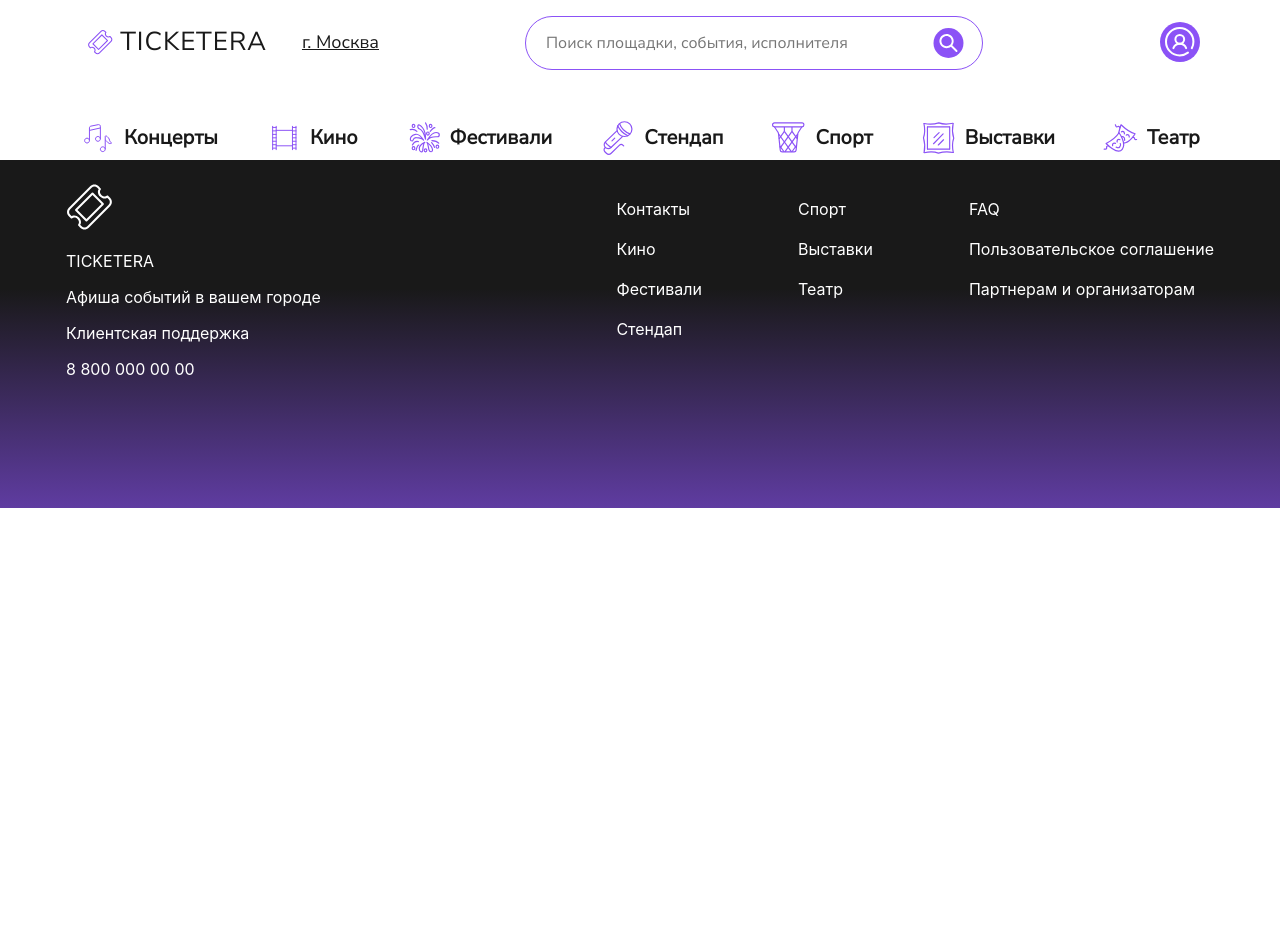
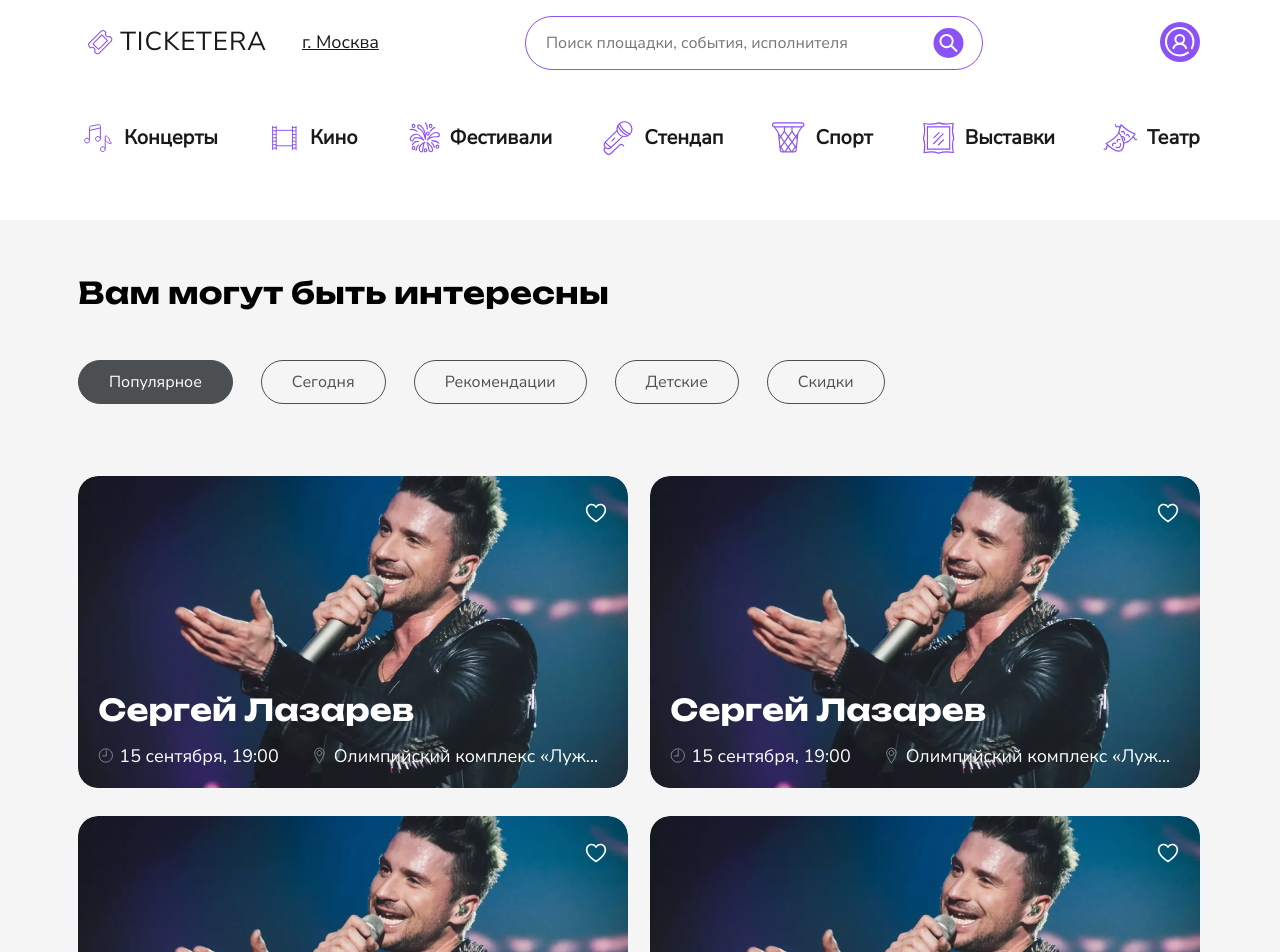
Before and after one commit to by-the-ticket-take-the-ride/frontend, a React (Create React App) app: page / in a window 1280 px wide. Shown: the top 952 px of the page. Before the commit the page ends 800 px from the top, so only its background shows below. Built offline with nearby package versions, Linux system fonts and the light colour scheme.

Commit message:
Feat: почти доделал главную

```diff
--- a/src/App.jsx
+++ b/src/App.jsx
@@ -1,10 +1,13 @@
 import "./App.css";
 import Header from "./components/Header/Header";
 import Footer from "./components/Footer/Footer";
+import EventCards from "./components/EventCards/EventCards";
+
 function App() {
   return (
     <div className="App">
       <Header />
+      <EventCards />
       <Footer />
     </div>
   );
--- a/src/components/Buttons/Button/Button.css
+++ b/src/components/Buttons/Button/Button.css
@@ -50,6 +50,11 @@
   color: #fff;
 }
 
+.button_type_gray-outlined {
+  border-color: #4c4f52;
+  color: #4c4f52;
+}
+
 .button_type_disabled {
   background-color: #9a9a9a;
   border-color: #9a9a9a;
--- a/src/components/Buttons/Button/Button.jsx
+++ b/src/components/Buttons/Button/Button.jsx
@@ -11,6 +11,7 @@ const Button = ({
   lightOutlined,
   dark,
   darkOutlined,
+  grayOutlined,
   gradient,
   type,
   url,
@@ -25,6 +26,7 @@ const Button = ({
     lightOutlined ? "button_type_light-outlined" : null,
     dark ? "button_type_dark" : null,
     darkOutlined ? "button_type_dark-outlined" : null,
+    grayOutlined ? "button_type_gray-outlined" : null,
     gradient ? "button_type_gradient" : null,
   ];
   const style = styles.filter((style) => style !== null);
--- /dev/null
+++ b/src/components/EventCards/EventCards.css
@@ -0,0 +1,60 @@
+.event-cards {
+  padding: 60px 15px 117px;
+  margin: 60px 0 117px;
+  background-color: rgba(154, 154, 154, 0.10);
+}
+
+.event-cards__container {
+  max-width: 1124px;
+  margin: 0 auto;
+  display: flex;
+  flex-direction: column;
+}
+
+.event-cards__title {
+  color: #000;
+  font-family: Unbounded, Arial, Helvetica, sans-serif;
+  font-size: 30px;
+  font-weight: 700;
+  line-height: 31.8px;
+  letter-spacing: 0.15px;
+  margin: 0 0 48px;
+}
+
+.event-cards__buttons {
+  display: flex;
+  align-items: center;
+  gap: 28px;
+  margin-bottom: 72px;
+}
+
+.event-cards__buttons-button {
+  padding: 10px 30px;
+  border-radius: 50px;
+  font-size: 16px;
+  line-height: 22px;
+  font-weight: 400;
+  font-family: 'Nunito Sans', Arial, Helvetica, sans-serif;
+}
+
+.event-cards__buttons-button_active {
+  background-color: #4c4f52;
+  color: #fff;
+}
+
+.event-cards__list {
+  display: grid;
+  grid-template-columns: repeat(2, 1fr);
+  gap: 28px 20px;
+  margin-bottom: 72px;
+}
+
+.event-cards__button {
+  padding: 12px 47px;
+  border-radius: 50px;
+  font-size: 16px;
+  line-height: 22px;
+  font-weight: 400;
+  margin: 0 auto;
+  min-width: 106px;
+}
--- /dev/null
+++ b/src/components/EventCards/EventCards.jsx
@@ -0,0 +1,41 @@
+import Button from "../Buttons/Button/Button";
+import React from "react";
+import EventCard from "../EventCard/EventCard";
+import "./EventCards.css";
+import { eventCardsData } from "../EventCard/test-data/eventCardsData";
+import eventCardsButtonData from "./eventCardsButtonData.json";
+
+const EventCards = () => {
+  const [buttonId, setButtonId] = React.useState(0);
+  return (
+    <section className="event-cards">
+      <div className="event-cards__container">
+        <h2 className="event-cards__title">Вам могут быть интересны</h2>
+        <div className="event-cards__buttons">
+          {eventCardsButtonData.map((item, index) => (
+            <Button
+              grayOutlined={true}
+              additionalClass={`event-cards__buttons-button ${
+                buttonId === index ? "event-cards__buttons-button_active" : ""
+              }`}
+              key={item.id}
+              onClick={() => setButtonId(index)}
+            >
+              {item.title}
+            </Button>
+          ))}
+        </div>
+        <div className="event-cards__list">
+          {eventCardsData.map((item) => (
+            <EventCard key={item.id} />
+          ))}
+        </div>
+        <Button primaryOutlined={true} additionalClass="event-cards__button">
+          Показать еще
+        </Button>
+      </div>
+    </section>
+  );
+};
+
+export default EventCards;
--- /dev/null
+++ b/src/components/EventCards/eventCardsButtonData.json
@@ -0,0 +1,22 @@
+[
+  {
+    "id": 1,
+    "title": "Популярное"
+  },
+  {
+    "id": 2,
+    "title": "Сегодня"
+  },
+  {
+    "id": 3,
+    "title": "Рекомендации"
+  },
+  {
+    "id": 4,
+    "title": "Детские"
+  },
+  {
+    "id": 5,
+    "title": "Скидки"
+  }
+]
```
Also changed, not shown: src/components/EventCard/EventCard.jsx (+24 -20 lines).
